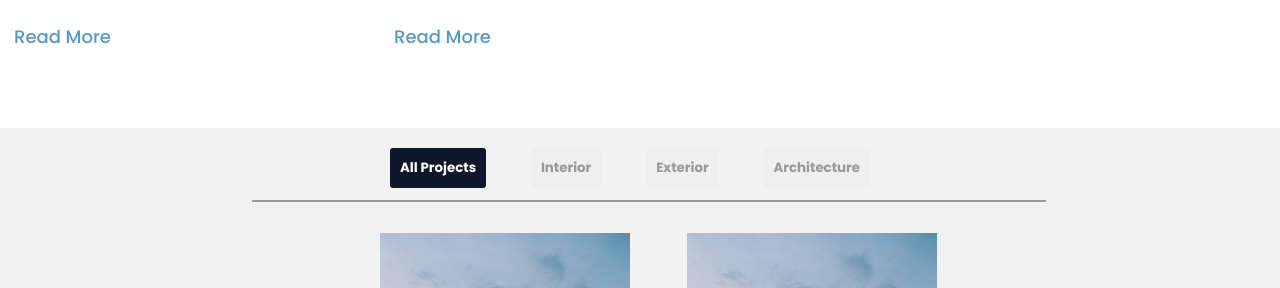
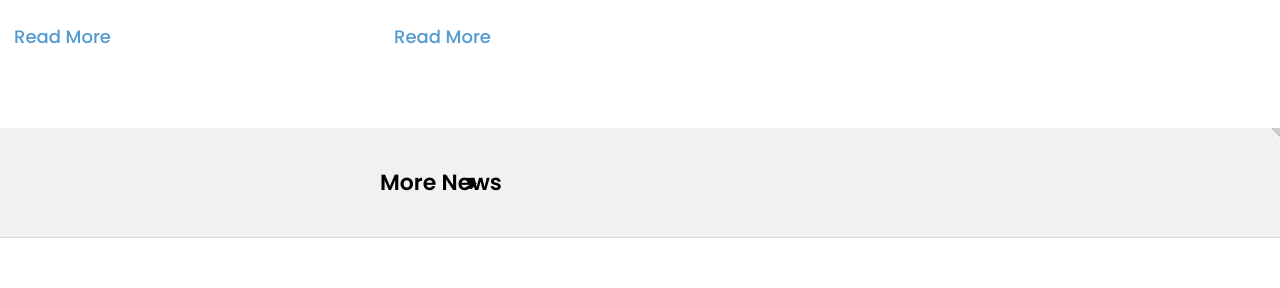
Before and after one commit to YusifShikhseyidov/intexMedia-website, a React (Vite) app: page / in a window 1280 px wide. Shown: the part 1180-1468 px from the top of the page. Built offline with nearby package versions, Linux system fonts and the light colour scheme.

Commit message:
More News component added to home page

```diff
--- a/src/Pages/Designs/Designs.module.css
+++ b/src/Pages/Designs/Designs.module.css
@@ -2,7 +2,6 @@
   min-height: 100vh;
   background-color: #f2f2f2;
   padding-bottom: 5rem;
-  /* position: relative; */
   display: flex;
   flex-direction: column;
   align-items: center;
--- a/src/Pages/Home/Home.jsx
+++ b/src/Pages/Home/Home.jsx
@@ -1,4 +1,5 @@
 import Footer from "../../components/Footer/Footer";
+import News from "../../components/News/News";
 import NewsSection from "../../components/NewsSection/NewsSection";
 import NewsSection2 from "../../components/NewsSection2/NewsSection2";
 import OurValue from "../../components/OurValue/OurValue";
@@ -48,8 +49,10 @@ export default function Home() {
       </header>
       <main>
         <NewsSection />
+        <News/>
         <ProjectsDisplayCarousel />
         <NewsSection2 />
+        <News/>
         <OurValue />
         <Partners />
         <Footer />
--- /dev/null
+++ b/src/components/News/News.jsx
@@ -0,0 +1,14 @@
+import { Link } from "react-router-dom";
+import classes from "./News.module.css";
+
+export default function News() {
+  return (
+    <section className={classes.sectionNews}>
+      <Link>
+        <div>
+          More News
+        </div>
+      </Link>
+    </section>
+  );
+}
--- /dev/null
+++ b/src/components/News/News.module.css
@@ -0,0 +1,37 @@
+.sectionNews{
+  height: 110px;
+  display: flex;
+  background-image: url("./newsSectionBg.jpg");
+  border-bottom: 1px solid rgba(0, 0, 0, 0.1);
+  margin-bottom: 5rem;
+}
+
+.sectionNews a{
+  width: 65%;
+  display: flex;
+  align-items: center;
+  margin: 0 0 0 380px;
+  position: relative;
+  text-decoration: none;
+  color: #000;
+  font-size: 22px;
+  font-weight: 600;
+}
+
+.sectionNews a::after{
+  content: '>';
+  position: absolute;
+  top: 34.3%;
+  left: 10.2%;
+  font-size: 25px;
+  font-weight: 800;
+  transition: 0.3s;
+}
+
+.sectionNews a:hover::after{
+  transform: translateX(10px);
+}
+
+.sectionNews a div{
+  width: 100%;
+}
--- a/src/components/ScrollToTopButton/ScrollToTopButton.module.css
+++ b/src/components/ScrollToTopButton/ScrollToTopButton.module.css
@@ -3,7 +3,7 @@
   bottom: 20px;
   right: 20px;
   font-size: 100px;
-  background-color: #ffc533;
+  background-color: #0f172a;
   color: #fff;
   cursor: pointer;
   border-radius: 50%;
```
Also changed, not shown: src/components/News/newsSectionBg.jpg (added).
